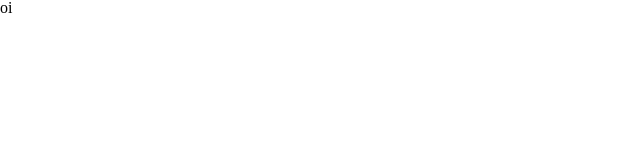
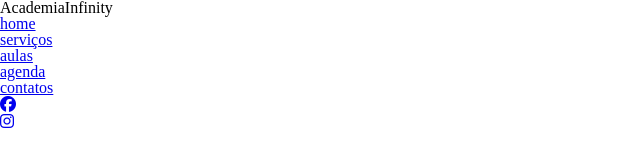
Before and after one commit to AAlan12/landing-page-academia-infinity, a plain HTML site: page index.html in a window 1280 px wide. Shown: the whole page, without its empty margins (0-640 px from the left). Drawn offline with Linux system fonts and the light colour scheme.

Commit message:
header init

```diff
--- a/index.html
+++ b/index.html
@@ -11,6 +11,21 @@
     <title>Academia Infinity</title>
 </head>
 <body>
-    <h1>oi</h1>
+    <header>
+        <div class="cabecalho">
+            <h1 class="logo">AcademiaInfinity</h1>
+            <nav>
+                <ul>
+                    <li><a href="#">home</a></li>
+                    <li><a href="#">serviços</a></li>
+                    <li><a href="#">aulas</a></li>
+                    <li><a href="#">agenda</a></li>
+                    <li><a href="#">contatos</a></li>
+                    <li><a href="#"><i class="fa-brands fa-facebook"></i></a></li>
+                    <li><a href="#"><i class="fa-brands fa-instagram"></i></a></li>
+                </ul>
+            </nav>
+        </div>
+    </header>
 </body>
 </html>
```
